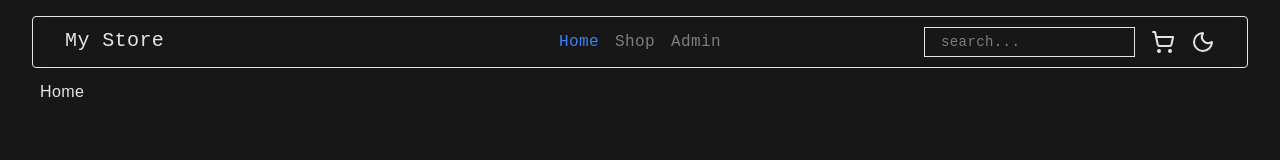
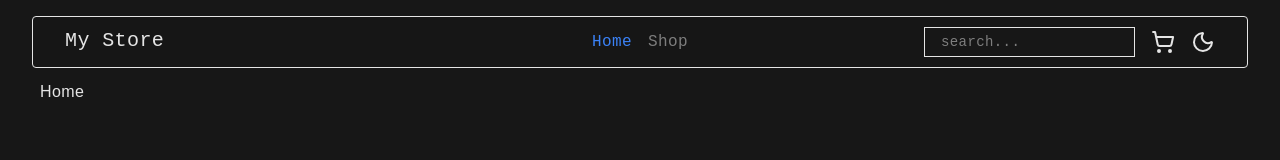
Before and after one commit to KARDT89/shopping-cart, a React (Vite) app: page / in a window 1280 px wide. Shown: the top 160 px of the page. Built offline with nearby package versions, Linux system fonts and the light colour scheme; no server answers.

Commit message:
add: fixed navbar opacity

```diff
--- a/src/components/Navbar.jsx
+++ b/src/components/Navbar.jsx
@@ -6,7 +6,7 @@ import { ShoppingCart } from 'lucide-react';
 export const Navbar = () => {
   return (
     <div>
-      <nav className="mx-auto my-2 lg:my-4 grid grid-cols-3 justify-start backdrop-blur-sm p-2.5 lg:px-8 w-[95%] max-w-[200rem] text-md text-foreground bg-transparent/70 font-mono border rounded-md fixed top-0 left-0 right-0 z-50">
+      <nav className="mx-auto my-2 lg:my-4 grid grid-cols-3 justify-start backdrop-blur-sm p-2.5 lg:px-8 w-[95%] max-w-[200rem] text-md text-foreground bg-background/85 font-mono border rounded-md fixed top-0 left-0 right-0 z-50">
         <h1 className="text-xl">My Store</h1>
         <div className="flex gap-4 items-center justify-center text-foreground/50">
           <NavLink
@@ -21,12 +21,12 @@ export const Navbar = () => {
           >
             Shop
           </NavLink>
-          <NavLink
+          {/* <NavLink
             to="/Admin"
             className={({ isActive }) => (isActive ? 'text-primary' : 'hover:text-primary')}
           >
             Admin
-          </NavLink>
+          </NavLink> */}
         </div>
         <div className="flex items-center justify-end gap-4">
           <input
```
